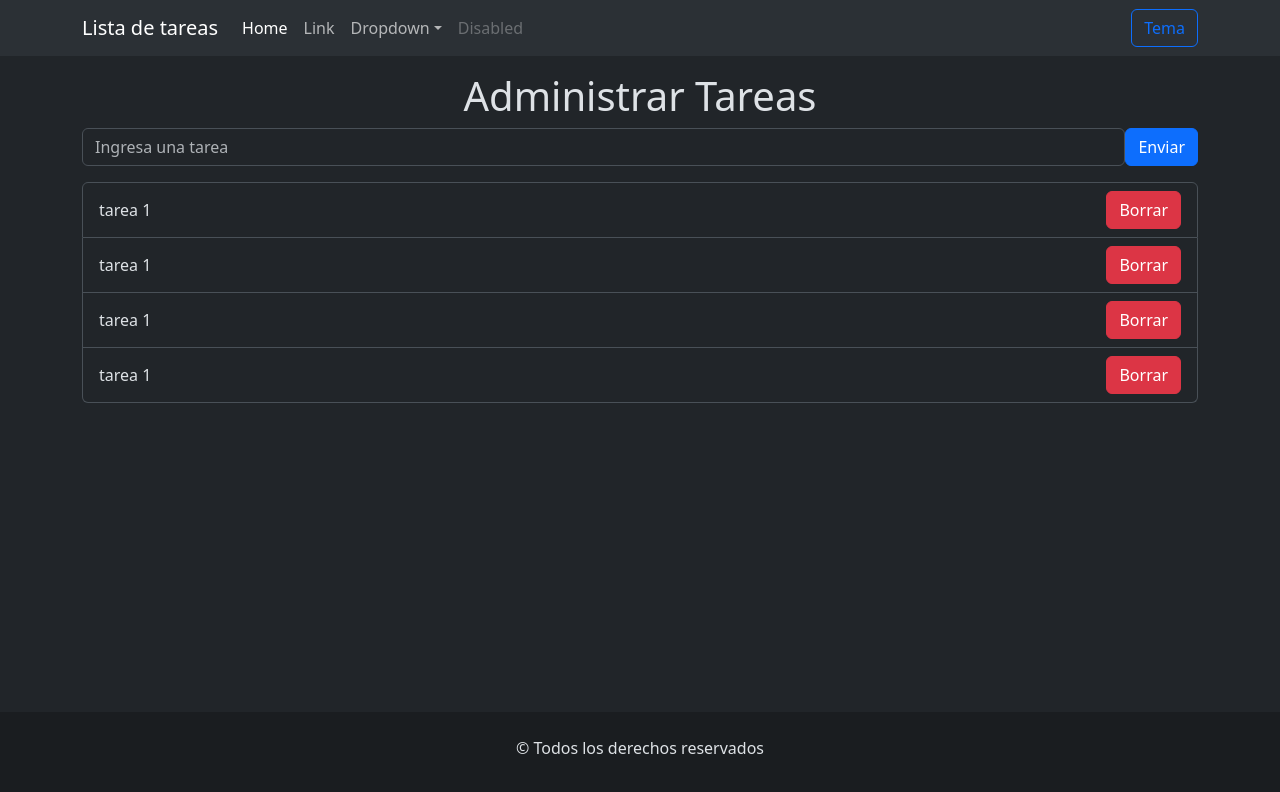
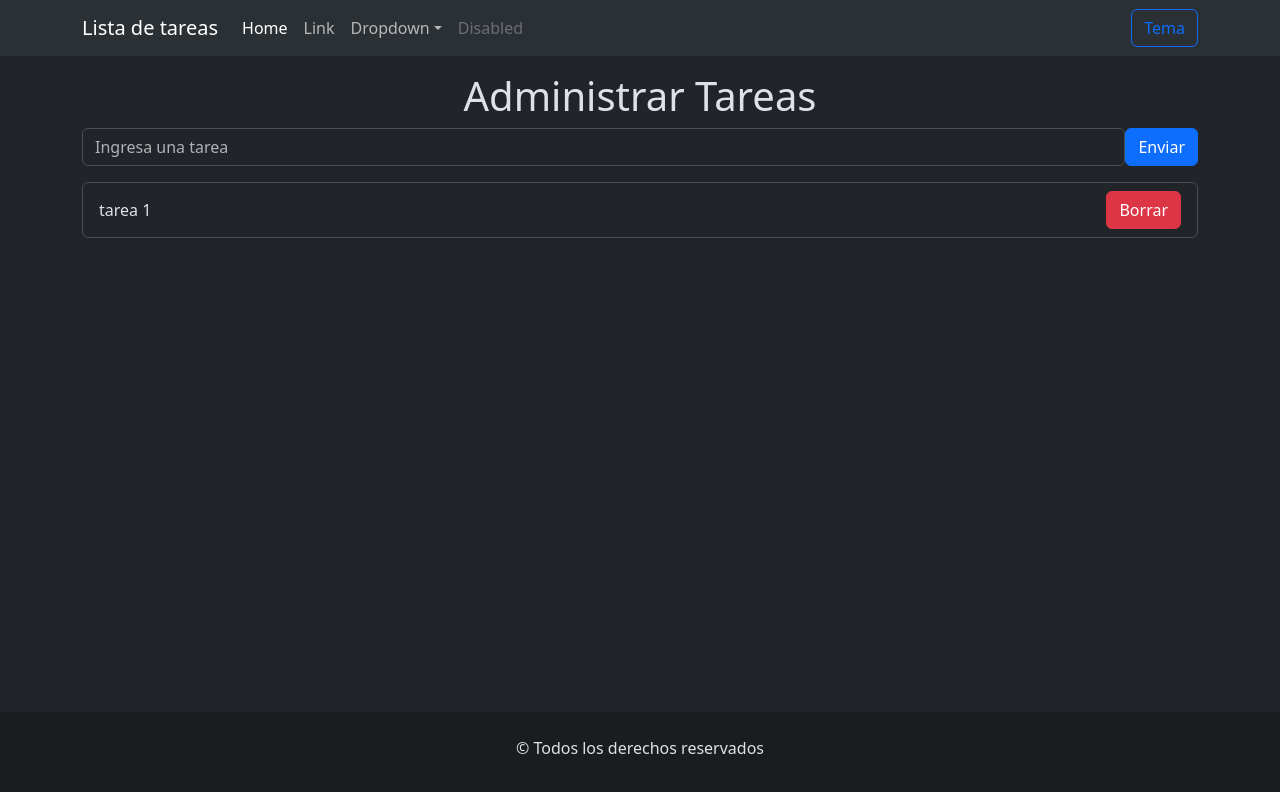
Before and after one commit to rollingcodeschool/listaTareas-c23, a React (Vite) app: page / in a window 1280 px wide. Shown: the top 792 px of the page. Built offline with nearby package versions, Linux system fonts and the light colour scheme.

Commit message:
dejo un unico ItemTarea en el componente ListaTarea

```diff
--- a/src/components/ListaTarea.jsx
+++ b/src/components/ListaTarea.jsx
@@ -4,9 +4,6 @@ const ListaTarea = () => {
   return (
     <ul className="list-group">
       <ItemTarea></ItemTarea>
-      <ItemTarea></ItemTarea>
-      <ItemTarea></ItemTarea>
-      <ItemTarea></ItemTarea>
     </ul>
   );
 };
```
